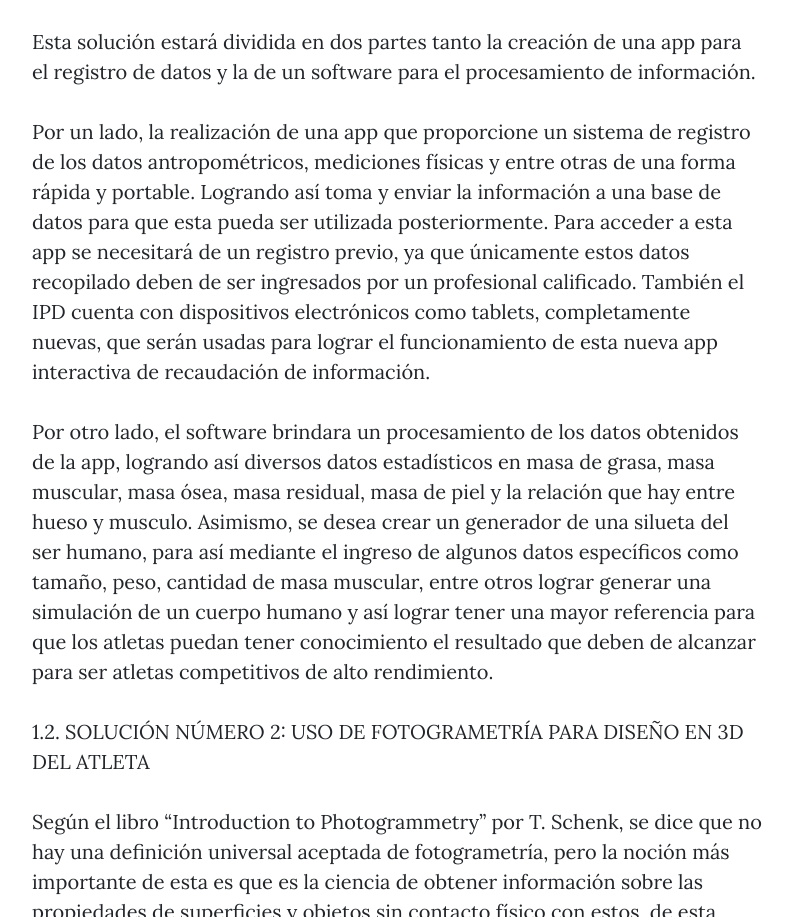
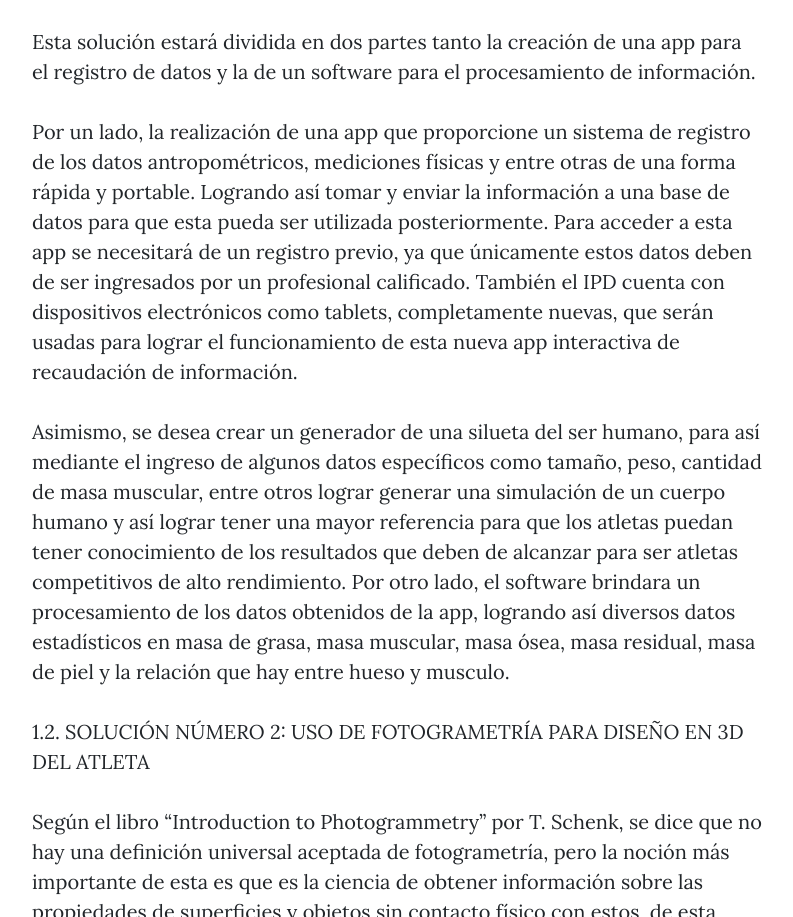
Before and after one commit to rhamsesreymundo/BIODISENO, a website: page semana3.html in a window 1280 px wide. Shown: the part 809-1726 px from the top of the page, without its empty margins (243-1036 px from the left). Drawn offline with nearby package versions, Linux system fonts and the light colour scheme; files that its build step writes are made by us from their sources; files whose address does not match are found by name.

Commit message:
Update semana3.html

```diff
--- a/semana3.html
+++ b/semana3.html
@@ -56,8 +56,8 @@
             <p> 1.1. SOLUCIÓN NÚMERO 1: APP COMO SISTEMA DE REGISTR Y SOFTWARE PARA LA SIMULACIÓN </p>
 
           <p> Esta solución estará dividida en dos partes tanto la creación de una app para el registro de datos y la de un software para el procesamiento de información.  </p>
-            <p>Por un lado, la realización de una app que proporcione un sistema de registro de los datos antropométricos, mediciones físicas y entre otras de una forma rápida y portable. Logrando así toma y enviar la información a una base de datos para que esta pueda ser utilizada posteriormente. Para acceder a esta app se necesitará de un registro previo, ya que únicamente estos datos recopilado deben de ser ingresados por un profesional calificado. También el IPD cuenta con dispositivos electrónicos como tablets, completamente nuevas, que serán usadas para lograr el funcionamiento de esta nueva app interactiva de recaudación de información.  </p>
-            <p> Por otro lado, el software brindara un procesamiento de los datos obtenidos de la app, logrando así diversos datos estadísticos en masa de grasa, masa muscular, masa ósea, masa residual, masa de piel y la relación que hay entre hueso y musculo. Asimismo, se desea crear un generador de una silueta del ser humano, para así mediante el ingreso de algunos datos específicos como tamaño, peso, cantidad de masa muscular, entre otros lograr generar una simulación de un cuerpo humano y así lograr tener una mayor referencia para que los atletas puedan tener conocimiento el resultado que deben de alcanzar para ser atletas competitivos de alto rendimiento.</p>
+            <p>Por un lado, la realización de una app que proporcione un sistema de registro de los datos antropométricos, mediciones físicas y entre otras de una forma rápida y portable. Logrando así tomar y enviar la información a una base de datos para que esta pueda ser utilizada posteriormente. Para acceder a esta app se necesitará de un registro previo, ya que únicamente estos datos deben de ser ingresados por un profesional calificado. También el IPD cuenta con dispositivos electrónicos como tablets, completamente nuevas, que serán usadas para lograr el funcionamiento de esta nueva app interactiva de recaudación de información.  </p>
+            <p>  Asimismo, se desea crear un generador de una silueta del ser humano, para así mediante el ingreso de algunos datos específicos como tamaño, peso, cantidad de masa muscular, entre otros lograr generar una simulación de un cuerpo humano y así lograr tener una mayor referencia para que los atletas puedan tener conocimiento de los resultados que deben de alcanzar para ser atletas competitivos de alto rendimiento. Por otro lado, el software brindara un procesamiento de los datos obtenidos de la app, logrando así diversos datos estadísticos en masa de grasa, masa muscular, masa ósea, masa residual, masa de piel y la relación que hay entre hueso y musculo.</p>
             <p> </p>
             <p> </p>
             <p> </p>
```
